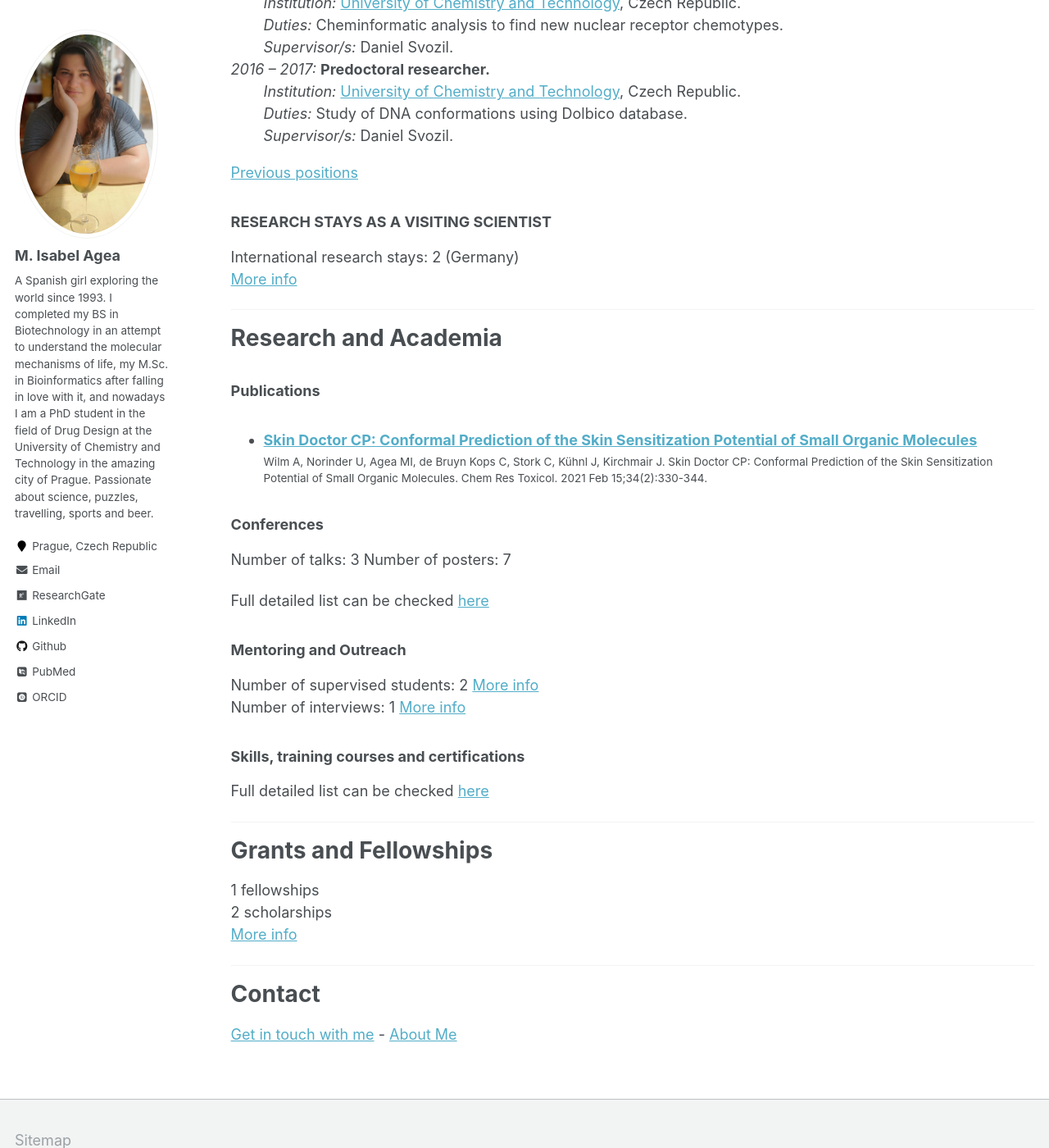
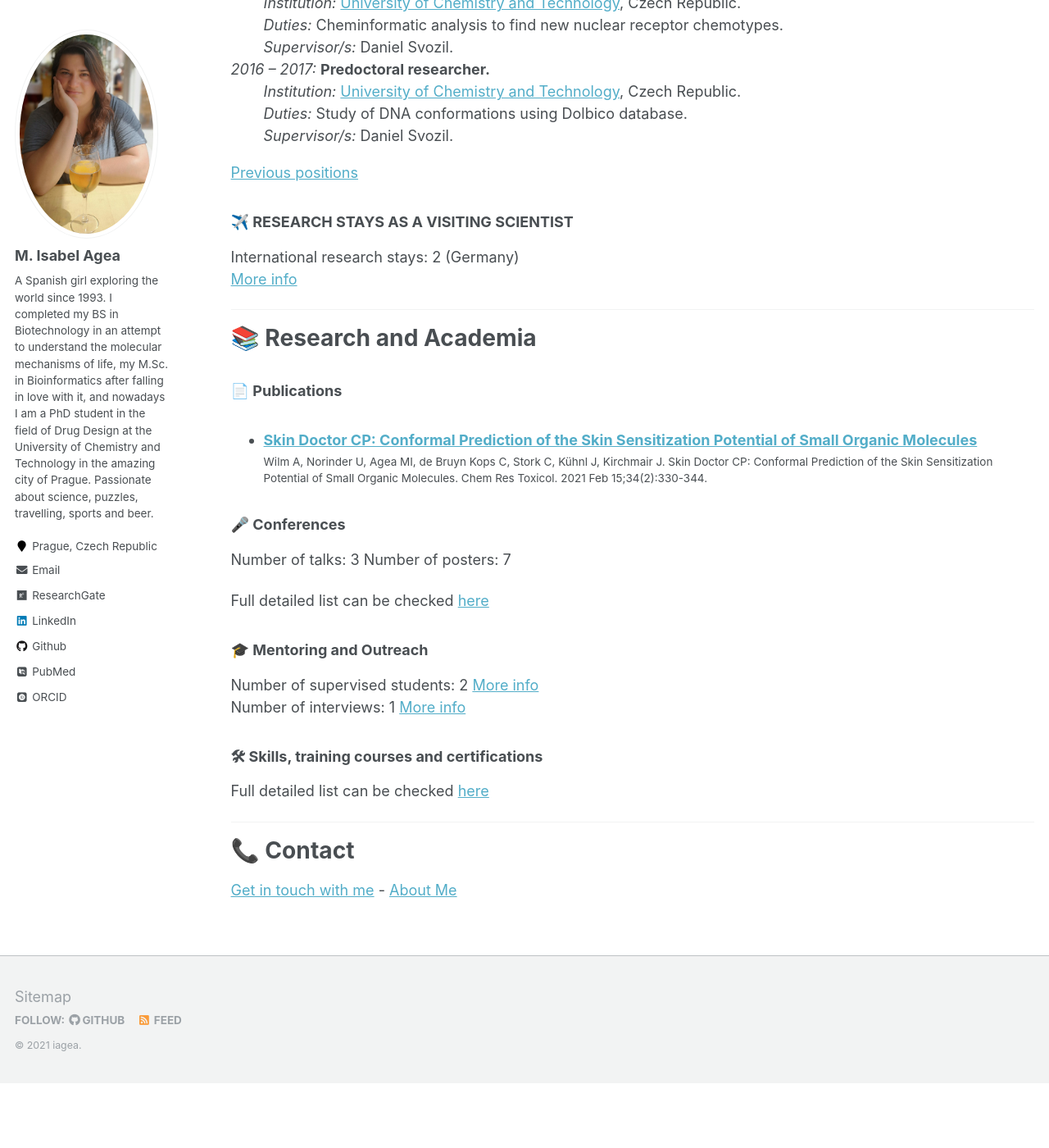
Before and after one commit to Iagea/iagea.github.io, a Jekyll site: the page built from _pages/cv.md, in a window 1280 px wide and 1400 px high, scrolled down 919 px. Shown: the whole window at 82% size. Built offline with Jekyll 4.4.1, drawn with Linux system fonts in a browser that asks for light colours; some web fonts are replaced; after the commit the page ends 2240 px from its top, so only the background shows below that; some of the changed text lies outside the part shown.

Commit message:
Update cv.md

```diff
--- a/_pages/cv.md
+++ b/_pages/cv.md
@@ -8,7 +8,7 @@ redirect_from:
 ---
 
 
-Education
+‍🎓 Education
 =======
 **PhD. in Drugs and Biomaterials**, University of Chemistry and Technology, Prague, Czech Republic. [UCT](https://www.vscht.cz)
 :   *2016 – 2022* <sup>expected</sup>
@@ -26,7 +26,7 @@ Education
 
 [More info](https://iagea.github.io/education/)
 
-### Languages
+### 💬 Languages
 
 **Spanish**: Native <br>
 **Catalan**: Native <br>
@@ -37,7 +37,7 @@ Education
 
 ---
 
-Work experience
+👩🏼‍💻 Work experience
 =======
 _2017_ – Present:	**Predoctoral researcher.**
 :   *Institution:* [University of Chemistry and Technology](https://www.vscht.cz), Czech Republic.
@@ -51,47 +51,39 @@ _2016 – 2017:_ **Predoctoral researcher.**
 
 [Previous positions](https://iagea.github.io/jobs/)
 
-### RESEARCH STAYS AS A VISITING SCIENTIST
+### ✈️ RESEARCH STAYS AS A VISITING SCIENTIST
 International research stays: 2 (Germany)
 [More info](https://iagea.github.io/jobs/)
 
 ---
 
-Research and Academia
+📚 Research and Academia
 ======
 
-### Publications
+### 📄 Publications
   <ul>{% for post in site.publications %}
     {% include archive-single-cv.html %}
   {% endfor %}</ul>
 
-### Conferences
+### 🎤 Conferences
 
 Number of talks: 3
 Number of posters: 7
 
 Full detailed list can be checked [here](https://iagea.github.io/talks/)
 
-### Mentoring and Outreach
+### 🎓 Mentoring and Outreach
 
 Number of supervised students: 2 [More info](https://iagea.github.io/teaching/supervision)
 Number of interviews: 1 [More info](https://iagea.github.io/media/)
 
-### Skills, training courses and certifications
+### 🛠 Skills, training courses and certifications
 
 Full detailed list can be checked [here](https://iagea.github.io/skills-certifications/)
 
 ---
 
-Grants and Fellowships
-======
-1 fellowships
-2 scholarships
-[More info](https://iagea.github.io/awardsgrants/grants/)
-
----
-
-Contact
+📞 Contact
 ======
 
 [Get in touch with me](https://iagea.github.io/contact) - [About Me](https://iagea.github.io/)
```
